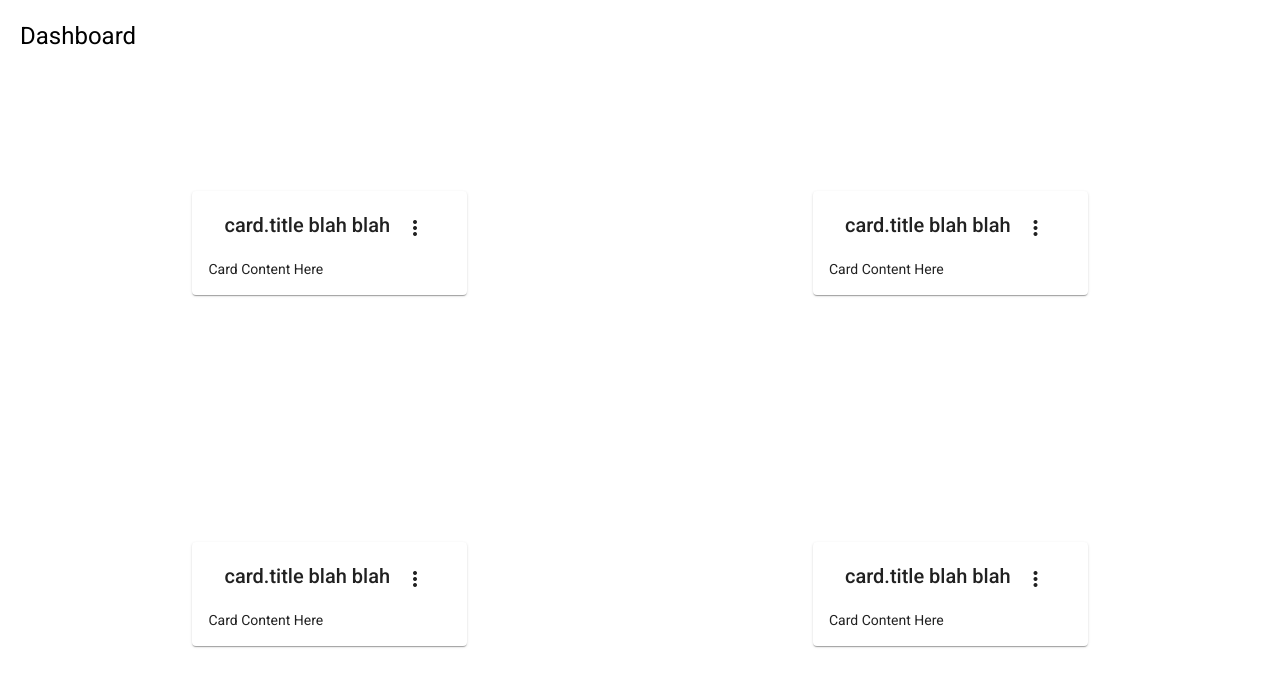
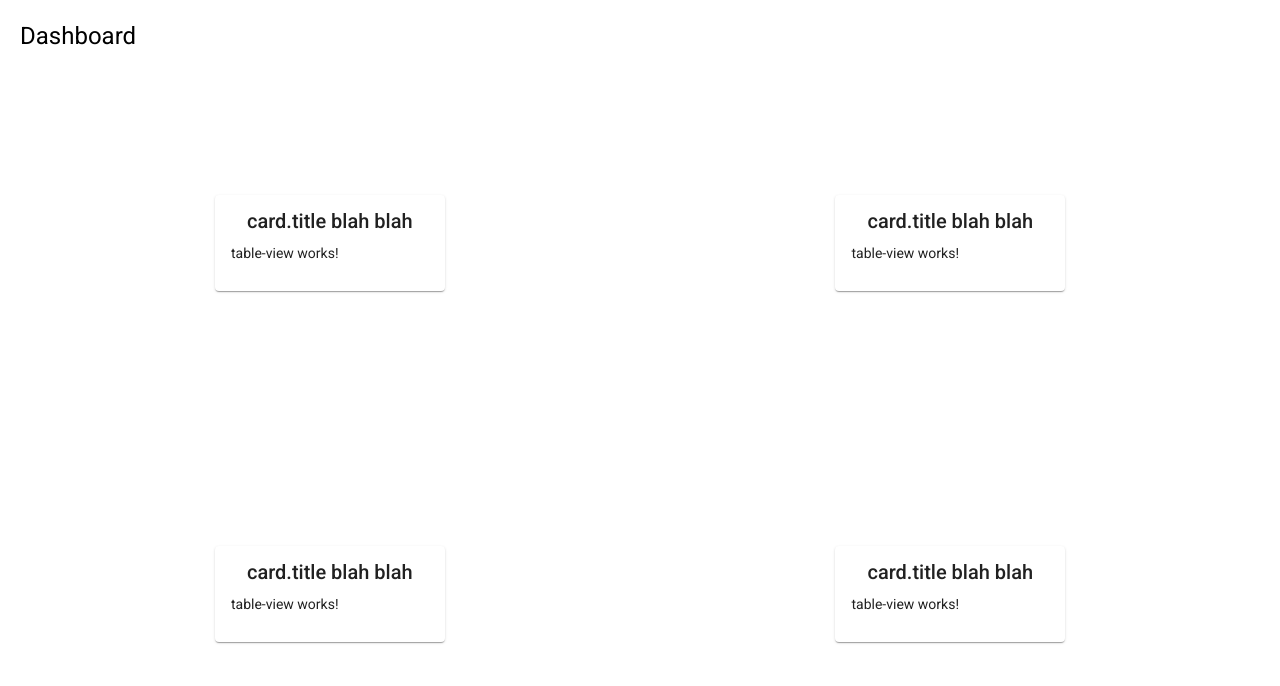
Before and after one commit to markwhitfeld/ngxs-diner, an Angular app: page /restaurant in a window 1280 px wide. Shown: the top 686 px of the page. Built offline with nearby package versions, Linux system fonts and the light colour scheme; what @ngxs/store would draw is missing.

Commit message:
Connect Table Card to Table View

```diff
--- a/src/app/restaurant/components/table-card/table-card.component.html
+++ b/src/app/restaurant/components/table-card/table-card.component.html
@@ -2,16 +2,9 @@
   <mat-card-header>
     <mat-card-title>
       {{ 'card.title blah blah' }}
-      <button mat-icon-button class="more-button" [matMenuTriggerFor]="menu" aria-label="Toggle menu">
-        <mat-icon>more_vert</mat-icon>
-      </button>
-      <mat-menu #menu="matMenu" xPosition="before">
-        <button mat-menu-item>Expand</button>
-        <button mat-menu-item>Remove</button>
-      </mat-menu>
     </mat-card-title>
   </mat-card-header>
   <mat-card-content class="dashboard-card-content">
-    <div>Card Content Here</div>
+    <app-table-view></app-table-view>
   </mat-card-content>
 </mat-card>
--- a/src/app/restaurant/components/table-card/table-card.module.ts
+++ b/src/app/restaurant/components/table-card/table-card.module.ts
@@ -2,21 +2,16 @@
 import { NgModule } from '@angular/core';
 import { MatButtonModule } from '@angular/material/button';
 import { MatCardModule } from '@angular/material/card';
-import { MatIconModule } from '@angular/material/icon';
-import { MatMenuModule } from '@angular/material/menu';
 
+import { TableViewComponentModule } from '../table-view/table-view.component';
 import { TableCardComponent } from './table-card.component';
-
-
 
 @NgModule({
   declarations: [TableCardComponent],
   imports: [
     CommonModule,
     MatCardModule,
-    MatButtonModule,
-    MatIconModule,
-    MatMenuModule
+    MatButtonModule, TableViewComponentModule
   ],
   exports: [TableCardComponent]
 })
--- a/src/app/restaurant/components/table-view/table-view.component.ts
+++ b/src/app/restaurant/components/table-view/table-view.component.ts
@@ -1,5 +1,5 @@
-import { Component, NgModule, OnInit, ChangeDetectionStrategy } from '@angular/core';
 import { CommonModule } from '@angular/common';
+import { ChangeDetectionStrategy, Component, NgModule, OnInit } from '@angular/core';
 
 @Component({
   selector: 'app-table-view',
@@ -23,4 +23,4 @@
   ],
   exports: [TableViewComponent]
 })
-export class TableViewModule { }
+export class TableViewComponentModule { }
```
